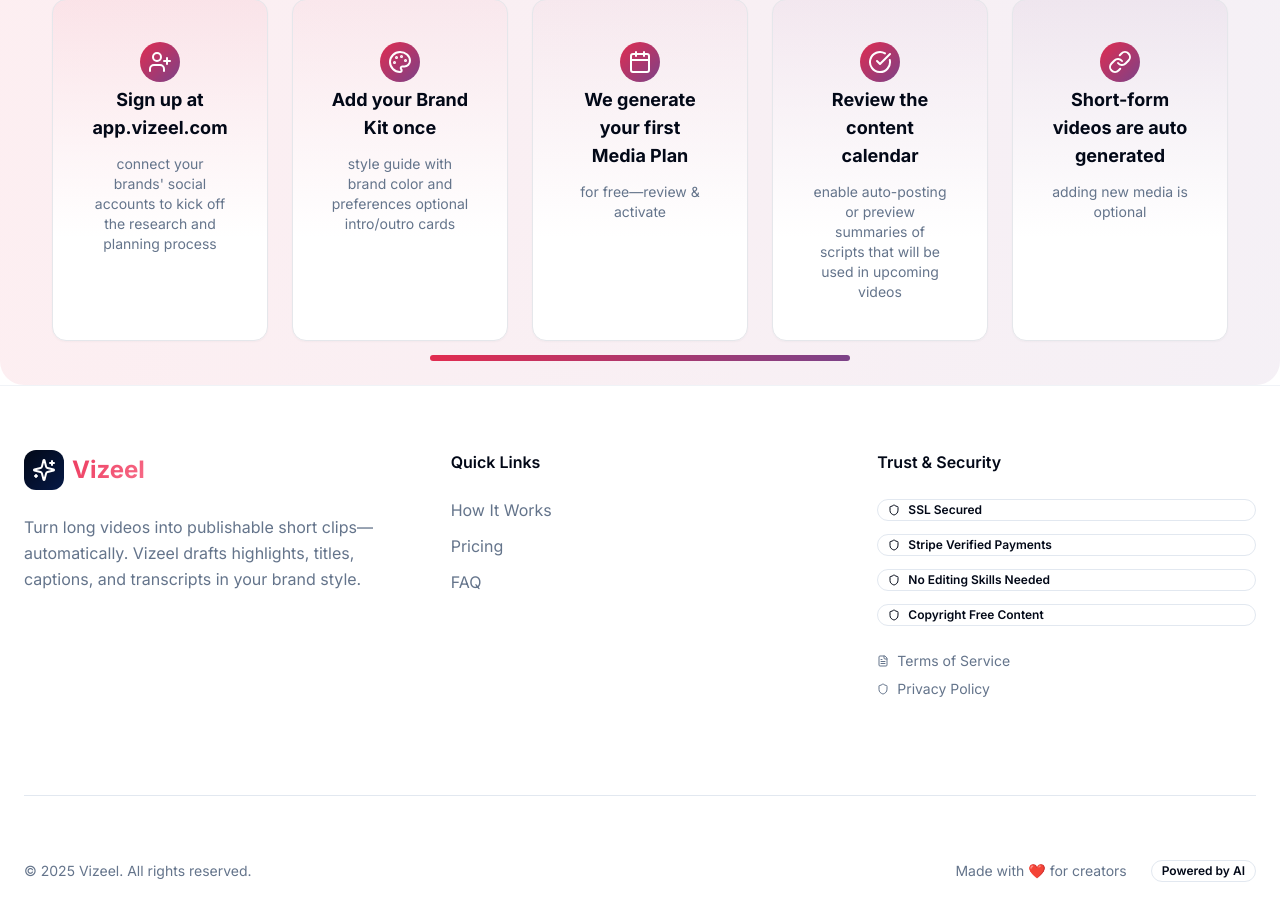
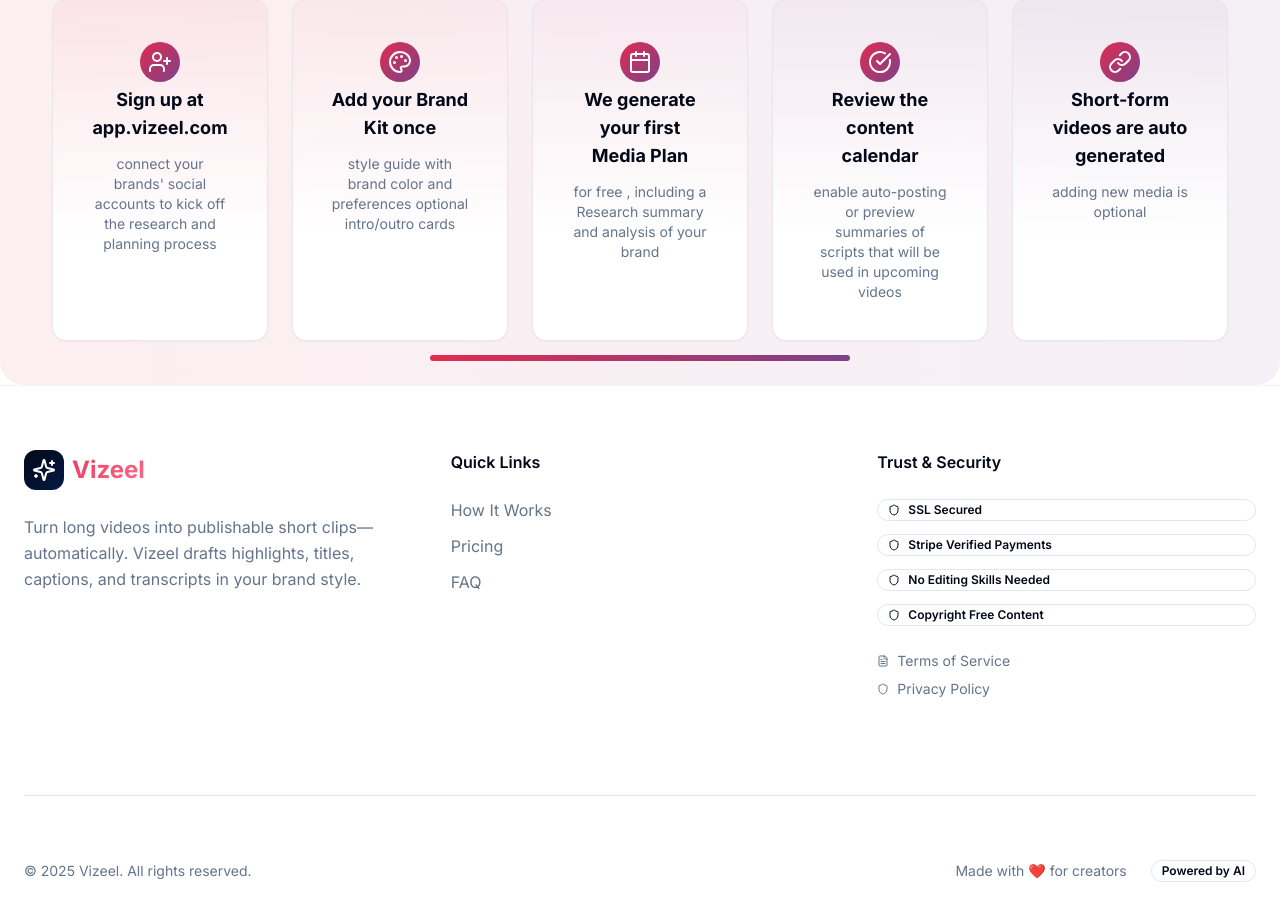
Before and after one commit to vizeel/vizeel-website, a React (Vite) app: page / in a window 1280 px wide. Shown: the part 1913-2827 px from the top of the page. Built offline with nearby package versions, Linux system fonts and the light colour scheme.

Commit message:
Update "How it works" text
Update the description for the third step in the "How it works" section to "for free , including a Research summary and analysis of your brand".

```diff
--- a/src/components/NewHowItWorks.tsx
+++ b/src/components/NewHowItWorks.tsx
@@ -17,7 +17,7 @@ const NewHowItWorks = () => {
     {
       icon: Calendar,
       title: "We generate your first Media Plan",
-      description: "for free—review & activate"
+      description: "for free , including a Research summary and analysis of your brand"
     },
     {
       icon: CheckCircle,
```
